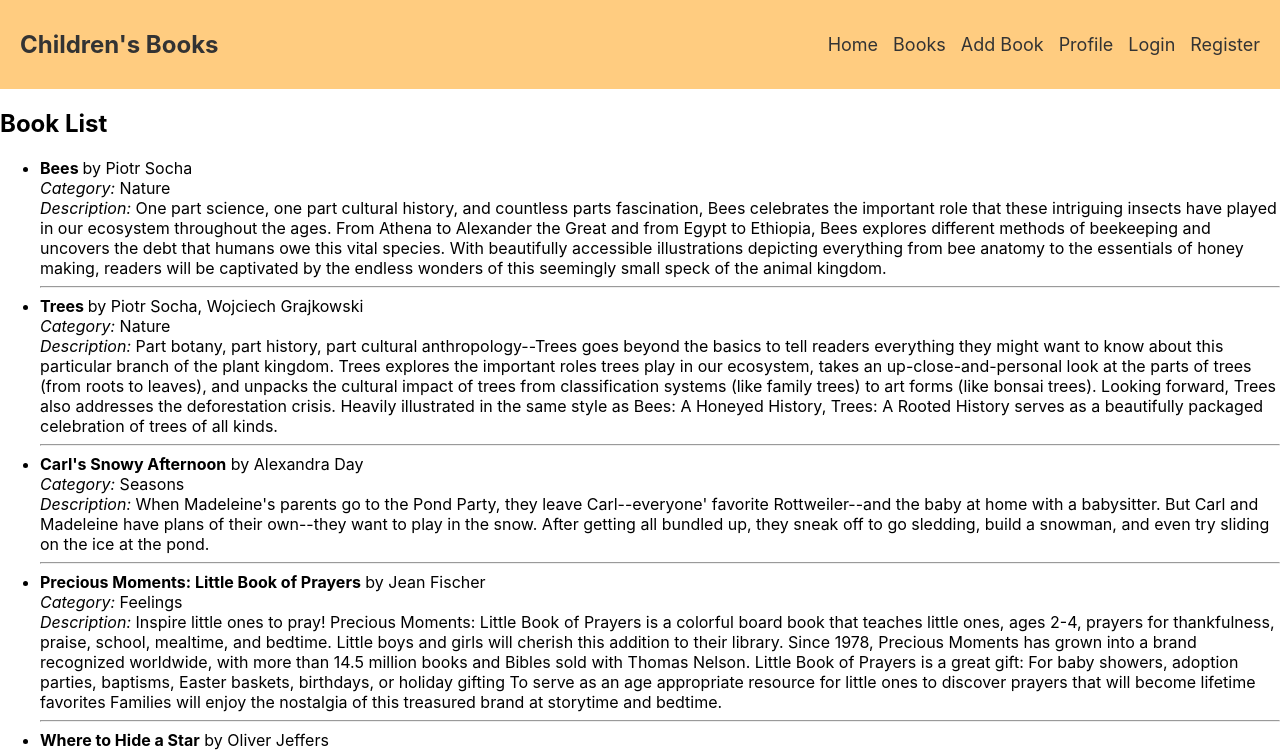
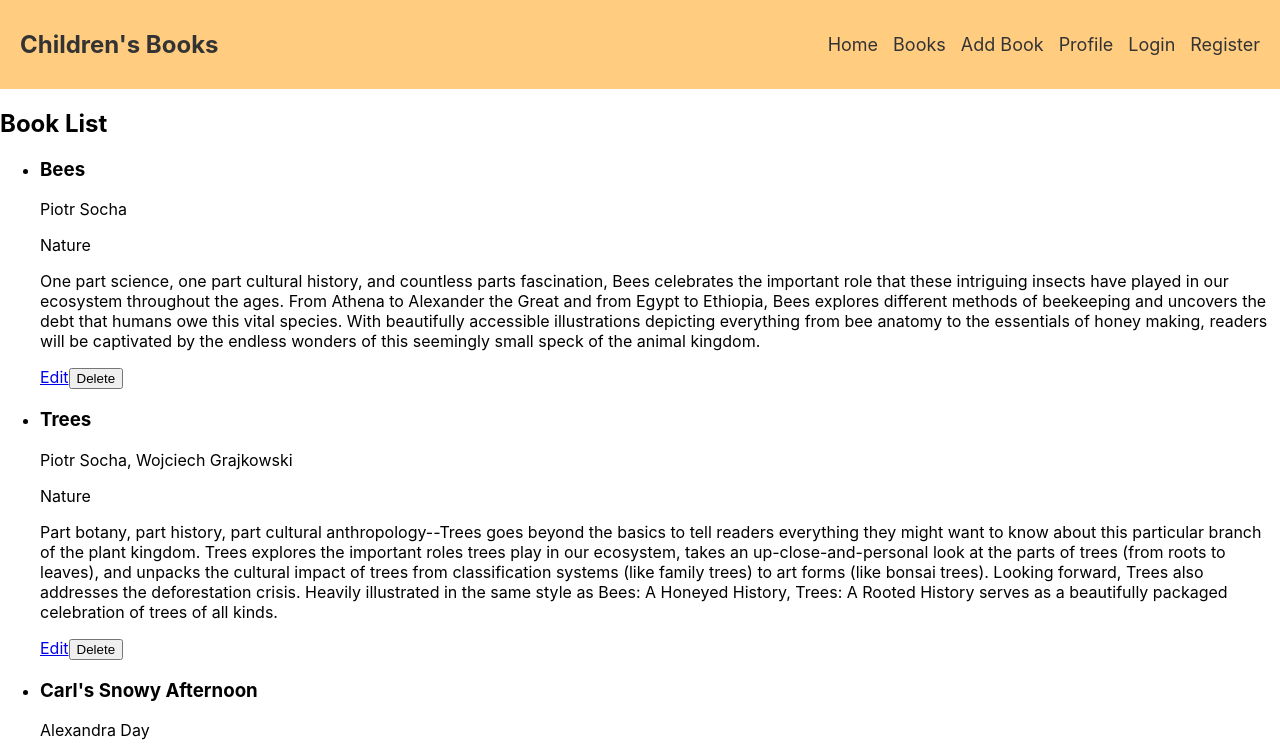
Before and after one commit to RoxPox-pixel/FinalProject, a React (Create React App) app: page /books in a window 1280 px wide. Shown: the top 752 px of the page. Built offline with nearby package versions, Linux system fonts and the light colour scheme; data requests are answered from the project's data file.

Commit message:
edit or delete book

```diff
--- a/src/App.js
+++ b/src/App.js
@@ -5,7 +5,8 @@
 import MainList from "./pages/MainList";
 import MyProfile from "./pages/MyProfile";
 import NavBar from "./components/NavBar";
-import AddBook from "./pages/AddBook";;
+import AddBook from "./pages/AddBook";
+import EditBook from "./pages/EditBook";
 
 
 function App() {
@@ -19,6 +20,7 @@
         <Route path="/books" element={<MainList />} />
         <Route path="/profile" element={<MyProfile />} />
         <Route path="/add-book" element={<AddBook />} />
+        <Route path="/edit-book/:id" element={<EditBook />} />
       </Routes>
     </Router>
   );
--- /dev/null
+++ b/src/pages/EditBook.js
@@ -0,0 +1,91 @@
+import { useState, useEffect } from "react";
+import { useNavigate, useParams } from "react-router-dom";
+
+function EditBook() {
+  const [title, setTitle] = useState("");
+  const [author, setAuthor] = useState("");
+  const [category, setCategory] = useState("feelings");
+  const [description, setDescription] = useState("");
+
+  const { id } = useParams();
+  const navigate = useNavigate();
+
+  useEffect(() => {
+    fetch(`http://localhost:5000/books/${id}`)
+      .then((response) => response.json())
+      .then((data) => {
+        setTitle(data.title);
+        setAuthor(data.author);
+        setCategory(data.category);
+        setDescription(data.description);
+      })
+      .catch(() => alert("Failed to load book data"));
+  }, [id]);
+
+  function handleSubmit(e) {
+    e.preventDefault();
+
+    const updatedBook = {
+      title: title,
+      author:author,
+      category: category,
+      description: description,
+    };
+
+    fetch(`http://localhost:5000/books/${id}`, {
+      method: "PATCH",
+      headers: { "Content-Type": "application/json" },
+      body: JSON.stringify(updatedBook),
+    })
+      .then((response) => {
+        if (response.ok) {
+          alert("Book updated!");
+          navigate("/books");
+        } else {
+          alert("Failed to update book");
+        }
+      })
+      .catch(() => alert("Error while connecting to the server"));
+  }
+
+  return (
+    <div>
+      <h2>Edit Book</h2>
+      <form onSubmit={handleSubmit}>
+        <input
+          type="text"
+          placeholder="Title"
+          value={title}
+          onChange={(e) => setTitle(e.target.value)}
+          required
+        />
+        <input
+          type="text"
+          placeholder="Author"
+          value={author}
+          onChange={(e) => setAuthor(e.target.value)}
+          required
+        />
+        <select
+          value={category}
+          onChange={(e) => setCategory(e.target.value)}
+          required
+        >
+          <option value="feelings">Feelings</option>
+          <option value="seasons">Seasons</option>
+          <option value="holidays">Holidays</option>
+          <option value="other">Other</option>
+        </select>
+        <input
+          type="text"
+          placeholder="Description"
+          value={description}
+          onChange={(e) => setDescription(e.target.value)}
+        />
+        <button type="submit">Update Book</button>
+      </form>
+    </div>
+  );
+}
+
+export default EditBook;
--- a/src/pages/MainList.js
+++ b/src/pages/MainList.js
@@ -1,35 +1,69 @@
-import { useEffect, useState } from "react";
+import { useState, useEffect } from "react";
+import { Link } from "react-router-dom";
 
-function MainList() {
+function BooksList() {
   const [books, setBooks] = useState([]);
 
-  useEffect(() => {
-
+    useEffect(() => {
     fetch("http://localhost:5000/books")
-      .then((res) => res.json())
+      .then((response) => response.json())
       .then((data) => setBooks(data))
-      .catch(() => alert("Error retrieving books!"));
+      .catch(() => alert("Error loading books"));
   }, []);
 
-  return (
-    <div>
-      <h2>Book List</h2>
-      {books.length === 0 ? (
-        <p>No books yet.</p>
-      ) : (
-        <ul>
-          {books.map((book) => (
-            <li key={book.id}>
-              <strong>{book.title}</strong> by {book.author} <br />
-              <em>Category:</em> {book.category} <br />
-              <em>Description:</em> {book.description}
-              <hr />
-            </li>
-          ))}
-        </ul>
-      )}
-    </div>
-  );
+
+  //Deleting it//
+
+  function handleDelete(id) {
+      const confirmDelete = window.confirm("Are you sure you want to delete this book?");
+
+
+    if (confirmDelete) {
+      fetch("http://localhost:5000/books/" + id, {
+        method: "DELETE",
+      })
+        .then((response) => {
+          if (response.ok) {
+            setBooks(books.filter((book) => book.id !== id));
+            alert("Book deleted!");
+          } else {
+            alert("Failed to delete book");
+          }
+        })
+        .catch(() => alert("Error while deleting the book"));
+    }
+  }
+
+
+
+ let inventory;
+ if (books.length === 0) {
+   inventory = <p>No books available</p>;
+ } else {
+
+  let bookItems = [];
+  for (let i =0; i< books.length; i++) {
+    let book = books[i];
+    bookItems.push(
+           <li key={book.id}>
+           <h3>{book.title}</h3>
+           <p>{book.author}</p>
+           <p>{book.category}</p>
+           <p>{book.description}</p>
+           <Link to={`/edit-book/${book.id}`}>Edit</Link>
+           <button onClick={() => handleDelete(book.id)}>Delete</button>
+         </li>
+         );
+  }
+  inventory = <ul>{bookItems}</ul>;
 }
 
-export default MainList;
+ return (
+   <div>
+     <h2>Book List</h2>
+     {inventory}
+   </div>
+ );
+}
+
+export default BooksList;
--- a/src/pages/MyProfile.js
+++ b/src/pages/MyProfile.js
@@ -33,20 +33,20 @@
     e.preventDefault();
 
     const updatedUser = {
-      firstName,
-      lastName,
-      email,
-      password,
+      firstName: firstName,
+      lastName: lastName,
+      email: email,
+      password: password,
     };
 
-    // Send updated info to the backend
+
     const response = await fetch(`http://localhost:5000/users/${userId}`, {
       method: "PATCH",
       headers: { "Content-Type": "application/json" },
       body: JSON.stringify(updatedUser),
     });
 
-    // Check if update was successful
+
     if (response.ok) {
       alert("Profile updated!");
       localStorage.setItem("user", JSON.stringify({ id: userId, ...updatedUser }));
```
